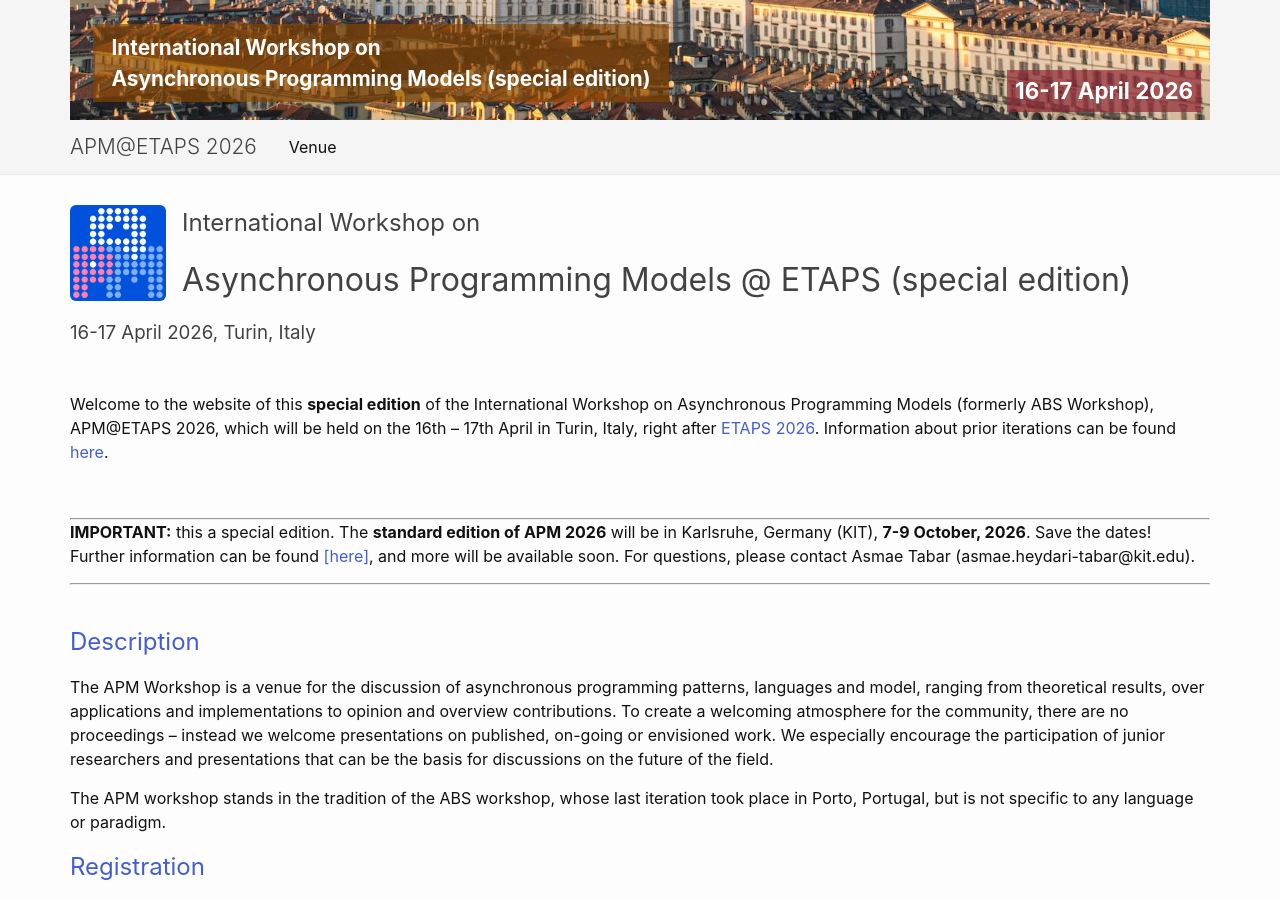
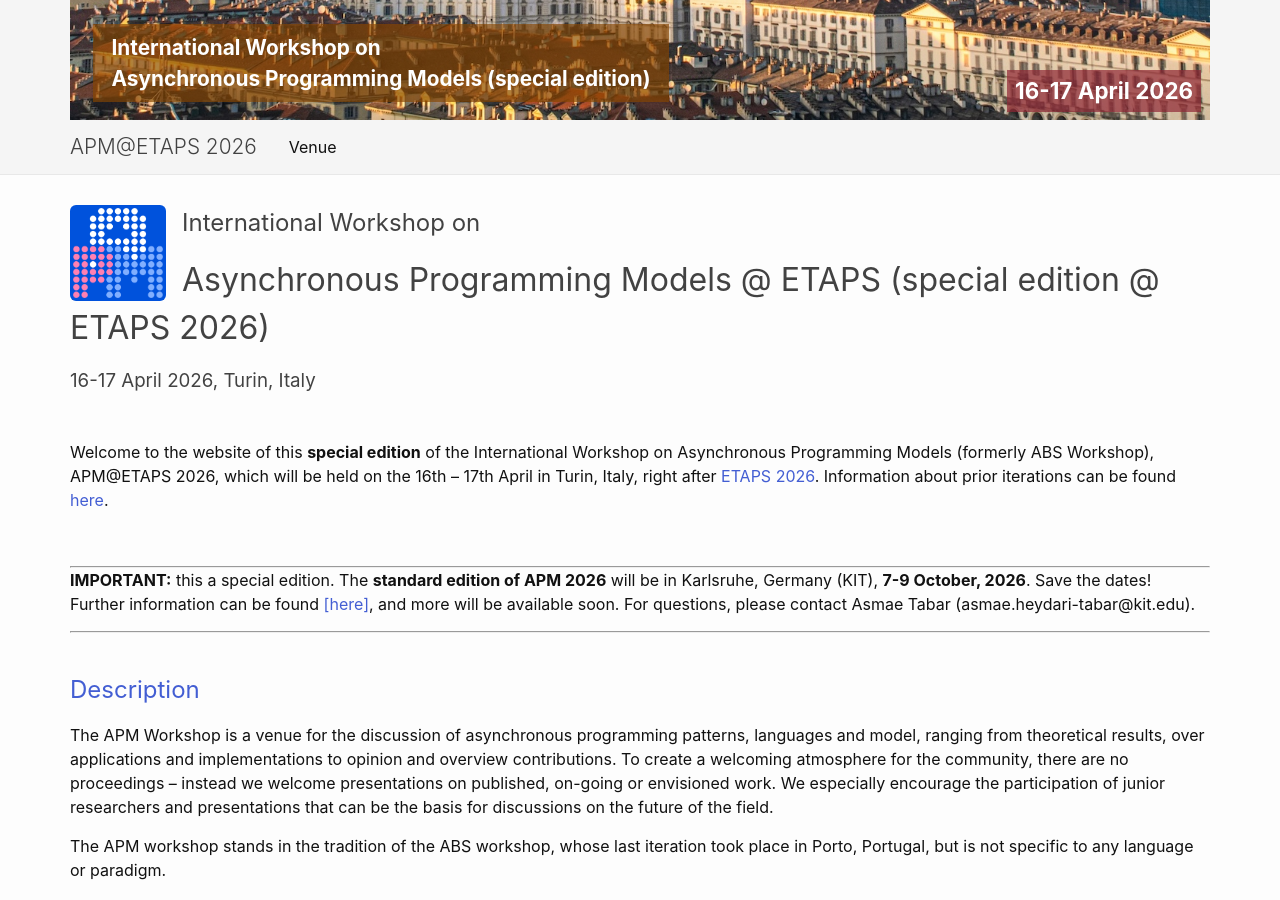
Before and after one commit to apm-workshop/at-etaps2026, a Jekyll site: the page built from _pages/index.md, in a window 1280 px wide and 900 px high, scrolled down 497 px. Built offline with Jekyll 4.4.1, drawn with Linux system fonts in a browser that asks for light colours.

```diff
--- a/_layouts/home.html
+++ b/_layouts/home.html
@@ -7,7 +7,7 @@ layout: default
     <div class="left-logo"><img src="favicon.png"></div>
 
     <h2>International Workshop on</h2>
-    <h1 class="page-title">{{ page.list_title | default: "Asynchronous Programming Models @ ETAPS (special edition)" }}</h1>
+    <h1 class="page-title">{{ page.list_title | default: "Asynchronous Programming Models @ ETAPS (special edition @ ETAPS 2026)" }}</h1>
     <h3>{{site.date | escape}}, Turin, Italy</h3>
     <!-- <h3>Organised by the University of Turin, Italy</h3> -->
       <div class="page-content">
```
